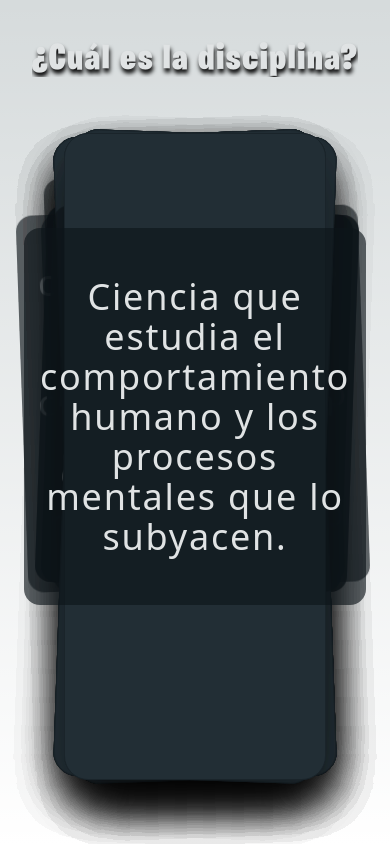
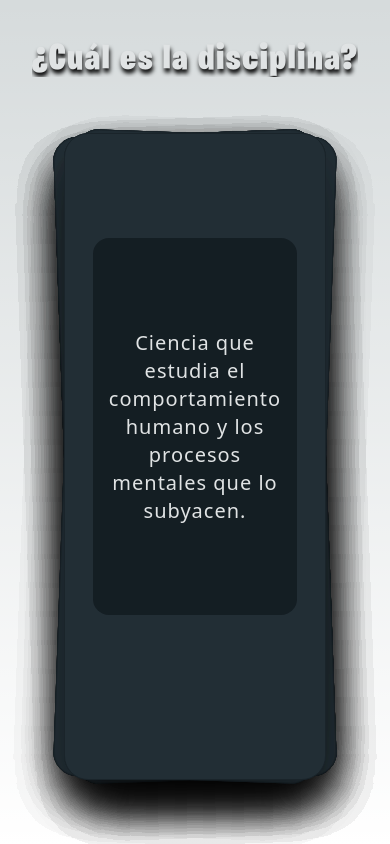
Before and after one commit to joniborda/interdisciplinario, a Next.js app: page /guess in a window 390 px wide. Built offline with nearby package versions, Linux system fonts and the light colour scheme.

Commit message:
more fixing for cards

```diff
--- a/src/components/GuessingCard.tsx
+++ b/src/components/GuessingCard.tsx
@@ -69,7 +69,7 @@ export const GuessingCard = ({
           <Heading1
             className={clsx(
               "h-2/3 bg-[#0d1519a3] rounded-2xl flex items-center p-4",
-              "text-2xl sm:text-4xl"
+              "text-xl sm:text-2xl md:text-4xl"
             )}
           >
             {data.riddle}
@@ -77,7 +77,8 @@ export const GuessingCard = ({
           <Heading2
             className={clsx(
               "uppercase mt-5 transition-all duration-1000 ease-linear font-[fortnite]",
-              frontSide ? "opacity-0" : "opacity-100"
+              frontSide ? "opacity-0" : "opacity-100",
+              "text-4xl sm:text-5xl md:text-6xl"
             )}
           >
             {data.title}
--- a/src/components/Heading2.tsx
+++ b/src/components/Heading2.tsx
@@ -1,7 +1,9 @@
 export const Heading2 = ({ className, children }: { className: string; children: string }) => {
   return (
     <h1
-      className={"text-6xl font-light text-[#e0e3e4] text-center tracking-wider overflow-hidden " + className}
+      className={
+        "font-light text-[#e0e3e4] text-center tracking-wider overflow-hidden " + className
+      }
       // style={{ textShadow: "1px 4px 4px #000000" }}
     >
       {children}
```
